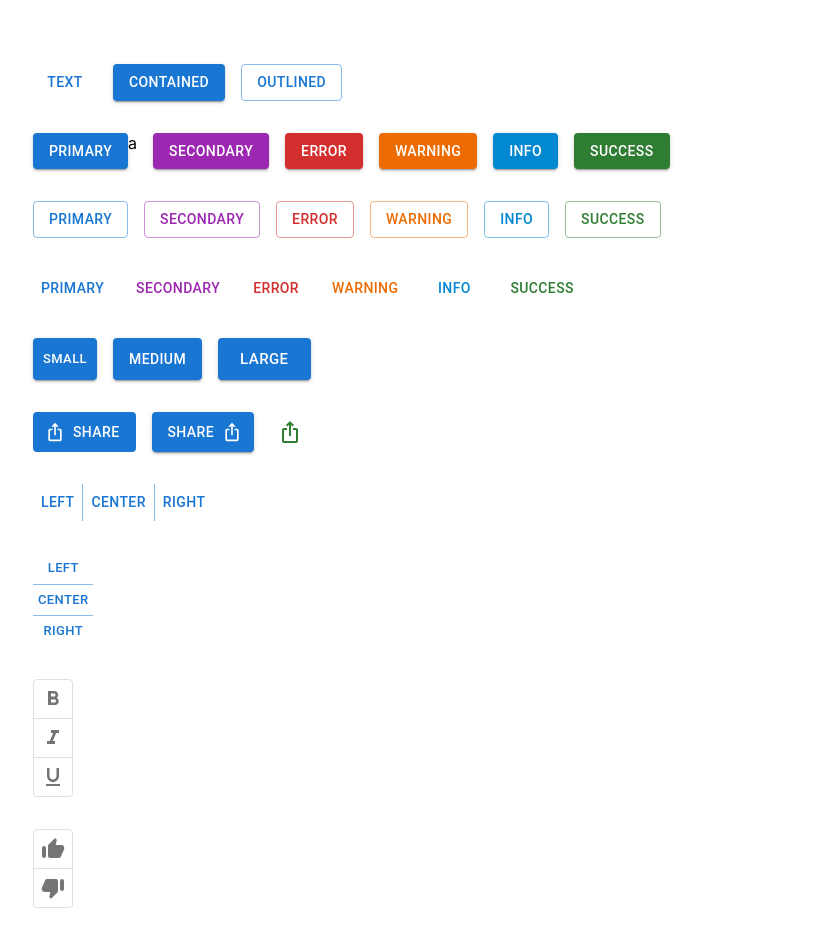
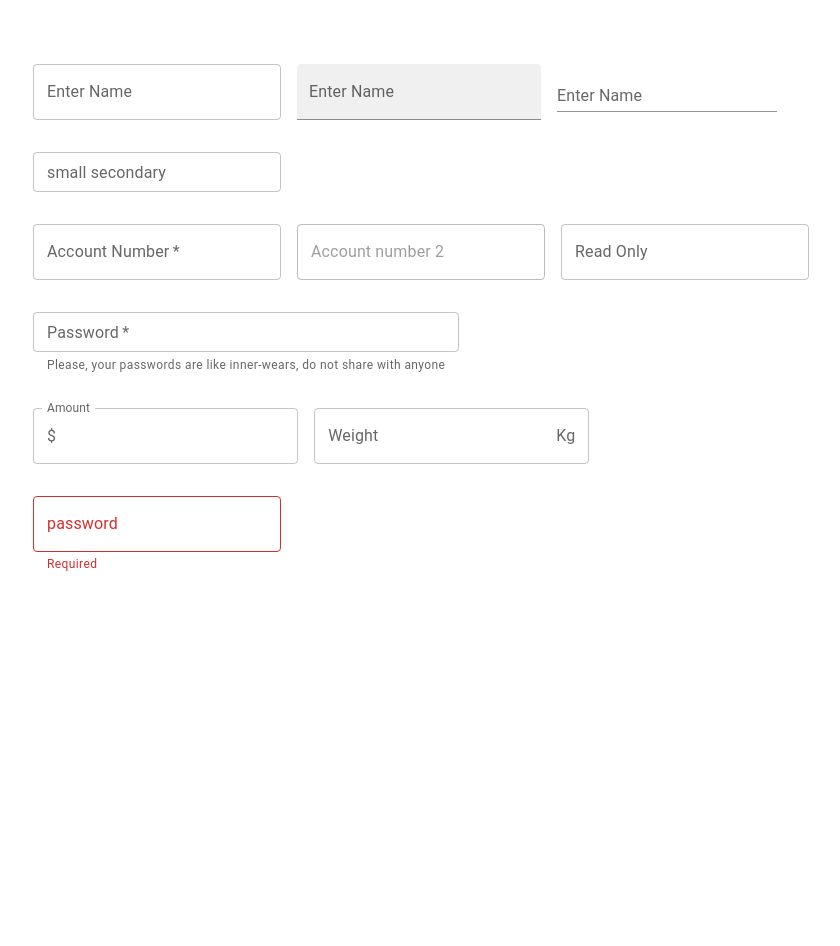
Before and after one commit to jerrydayne/material-ui-demo, a React (Create React App) app: page / in a window 1280 px wide. Shown: the top 946 px of the page, without its empty margins (31-871 px from the left). After the commit the page ends 800 px from the top, so only its background shows below. Built offline with nearby package versions, Linux system fonts and the light colour scheme.

Commit message:
Text fields and properties

```diff
--- a/src/App.tsx
+++ b/src/App.tsx
@@ -2,14 +2,16 @@ import React from 'react';
 import './App.css';
 
 //import MuiTypography from './components/MuiTypography';
-import MuiButton from './components/MuiButton';
+//import MuiButton from './components/MuiButton';
+import MuiTextField from './components/MuiTextField';
 
 
 function App() {
   return (
     <div className="App">
       {/*<MuiTypography />*/}
-      <MuiButton />
+      {/**<MuiButton /> */}
+      <MuiTextField />
     </div>
   );
 }
--- /dev/null
+++ b/src/components/MuiTextField.tsx
@@ -0,0 +1,55 @@
+import { Stack, TextField, InputAdornment } from "@mui/material"
+import { useState } from "react"
+
+const MuiTextField = () => {
+    const [value, setValue] = useState('')
+
+  return (
+
+    <Stack spacing={4}>
+        {/**Text field with variant */}
+      <Stack direction='row' spacing={2}>
+        <TextField label='Enter Name' variant='outlined'/>
+        <TextField label='Enter Name' variant='filled'/>
+        <TextField label='Enter Name' variant='standard'/>
+      </Stack>
+
+      {/**Text field small secondary color */}
+      <Stack direction='row' spacing={2}>
+        <TextField label='small secondary' size='small' color='secondary'/>
+      </Stack>
+
+      {/**Text field required and disabled*/}
+      <Stack direction='row' spacing={2}>
+        <TextField label='Account Number' required/>
+        <TextField label='Account number 2' disabled/>
+        <TextField label='Read Only' InputProps={ {readOnly: true} }  />
+      </Stack>
+
+      {/**Text field required helper-text and field-type*/}
+      <Stack direction='row' spacing={2}>
+        <TextField label='Password' type='password' size='small' color='secondary' required helperText='Please, your passwords are like inner-wears, do not share with anyone'/>
+      </Stack>
+
+      {/** suffix and prefix with Input Adornment, icons can be used as adornment*/}
+      <Stack direction='row' spacing={2}>
+        <TextField label='Amount'InputProps={{ startAdornment : <InputAdornment position='start'>$</InputAdornment>}}/>
+        <TextField label='Weight'InputProps={{ endAdornment : <InputAdornment position='end'>Kg</InputAdornment>}}/>
+      </Stack>
+
+      {/** error and conditional rendering of text-helper*/}
+      <Stack direction='row' spacing={2}>
+        <TextField
+            label='password'
+            type='password'
+            value={value}
+            onChange={(e) => setValue(e.target.value)}
+            error={!value}
+            helperText={!value ? 'Required' : 'Passwords are like inner-wears, share with no one'}
+        />
+      </Stack>
+    </Stack>
+  )
+}
+
+export default MuiTextField
```
